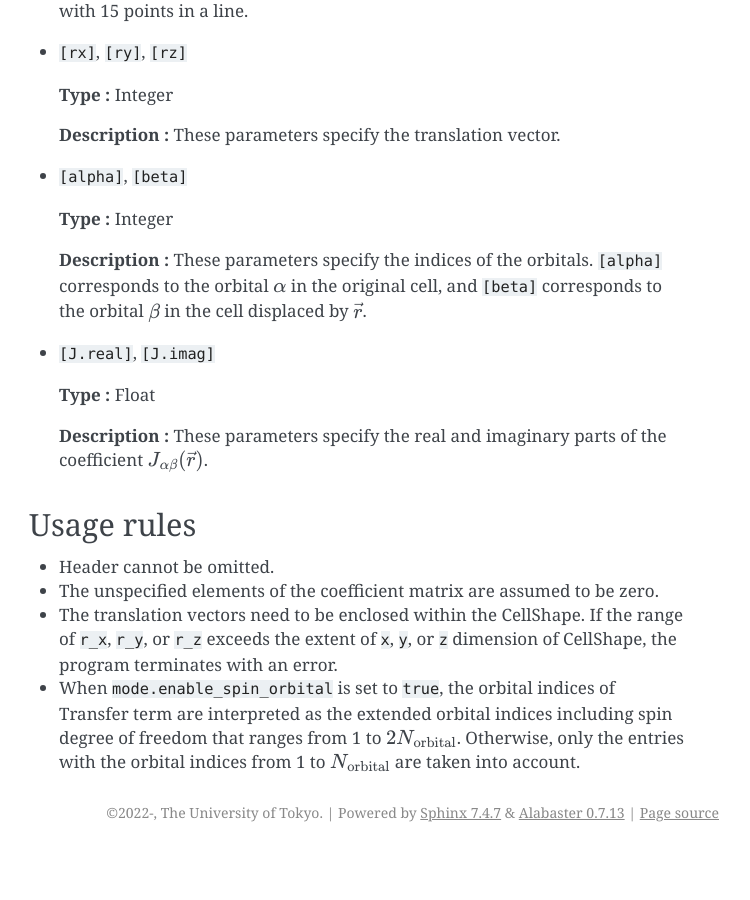
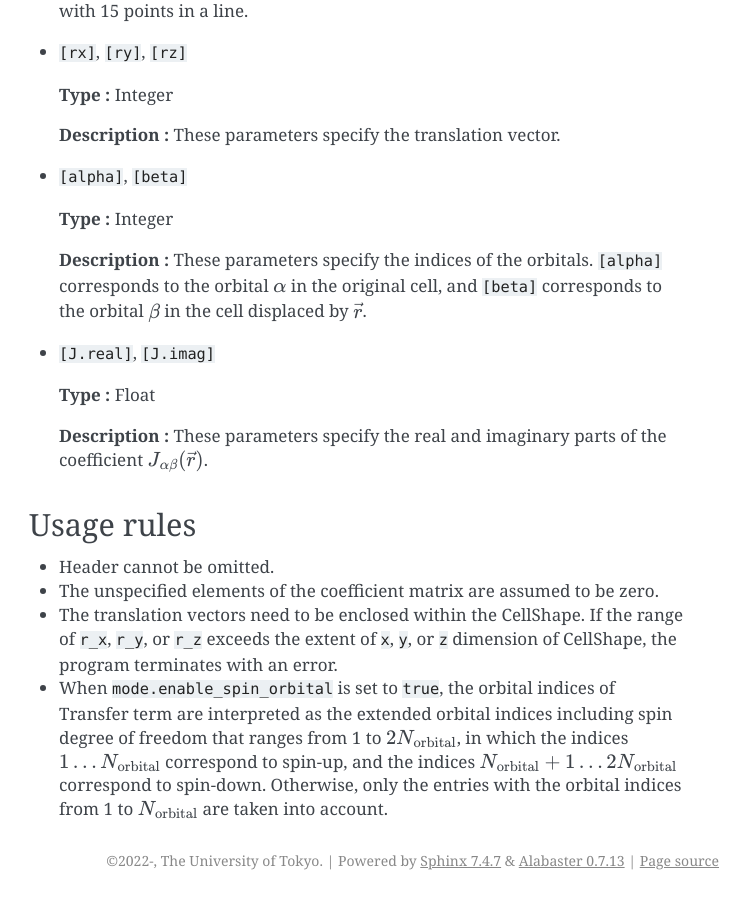
Before and after one commit to issp-center-dev/H-wave, a Sphinx documentation site: the page built from docs/en/source/rpa/filespecification/inputfiles/interaction.rst, in a window 1280 px wide and 900 px high, scrolled down 2208 px. Shown: the whole window, without its empty margins (391-1141 px from the left). Built offline with Sphinx 7.4.7, drawn with Linux system fonts in a browser that asks for light colours; before the commit the page ends 3060 px from its top, so only the background shows below that.

Commit message:
docs: added index rules when enable_spin_orbital is on.

```diff
--- a/docs/en/source/rpa/filespecification/inputfiles/interaction.rst
+++ b/docs/en/source/rpa/filespecification/inputfiles/interaction.rst
@@ -140,6 +140,6 @@ Usage rules
 
 -  The translation vectors need to be enclosed within the CellShape. If the range of ``r_x``, ``r_y``, or ``r_z`` exceeds the extent of ``x``, ``y``, or ``z`` dimension of CellShape, the program terminates with an error.
 
--  When ``mode.enable_spin_orbital`` is set to ``true``, the orbital indices of Transfer term are interpreted as the extended orbital indices including spin degree of freedom that ranges from 1 to :math:`2 N_\text{orbital}`. Otherwise, only the entries with the orbital indices from 1 to :math:`N_\text{orbital}` are taken into account.
+-  When ``mode.enable_spin_orbital`` is set to ``true``, the orbital indices of Transfer term are interpreted as the extended orbital indices including spin degree of freedom that ranges from 1 to :math:`2 N_\text{orbital}`, in which the indices :math:`1 \dots N_\text{orbital}` correspond to spin-up, and the indices :math:`N_\text{orbital}+1 \dots 2N_\text{orbital}` correspond to spin-down. Otherwise, only the entries with the orbital indices from 1 to :math:`N_\text{orbital}` are taken into account.
 
 .. raw:: latex
--- a/docs/ja/source/rpa/filespecification/inputfiles/interaction.rst
+++ b/docs/ja/source/rpa/filespecification/inputfiles/interaction.rst
@@ -127,7 +127,7 @@
 -  並進ベクトルは全て ``CellShape`` 内に収まるとします。
    ``r_x``, ``r_y``, ``r_z`` の範囲が ``CellShape`` のx,y,z軸のサイズを超える場合はエラーで終了します。
 
--  ``mode.enable_spin_orbital`` が ``true`` の場合、Transfer項の軌道のインデックスはスピン自由度を含む一般化軌道インデックスと読み替え、1〜 :math:`2 N_\text{orbital}` の値をとります。 ``mode.enable_spin_orbital`` が ``false`` の場合は、インデックスの範囲が 1〜 :math:`N_\text{orbital}` の行のみ考慮します。
+-  ``mode.enable_spin_orbital`` が ``true`` の場合、Transfer項の軌道のインデックスはスピン自由度を含む一般化軌道インデックスと読み替え、1〜 :math:`2 N_\text{orbital}` の値をとります。1〜 :math:`N_\text{orbital}` が spin up、:math:`N_\text{orbital}+1` 〜 :math:`2 N_\text{orbital}` が spin down に対応します。 ``mode.enable_spin_orbital`` が ``false`` の場合は、インデックスの範囲が 1〜 :math:`N_\text{orbital}` の行のみ考慮します。
 
 
 .. raw:: latex
```
